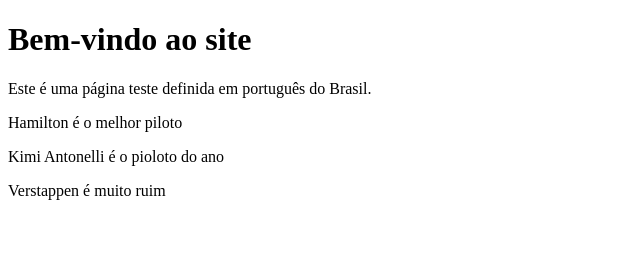
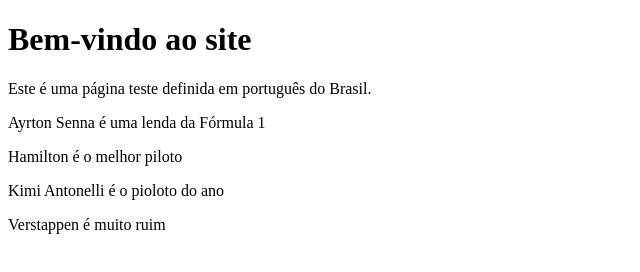
Before and after one commit to ElderSilva09/lima, a plain HTML site: page index.html in a window 1280 px wide. Shown: the whole page, without its empty margins (0-640 px from the left). Drawn offline with Linux system fonts and the light colour scheme.

Commit message:
Meu primeiro HTML

```diff
--- a/index.html
+++ b/index.html
@@ -8,6 +8,7 @@
 <body>
     <h1>Bem-vindo ao site</h1>
     <p>Este é uma página teste definida em português do Brasil.</p>
+    <p>Ayrton Senna é uma lenda da Fórmula 1</p>
     <p>Hamilton é o melhor piloto</p>
     <p>Kimi Antonelli é o pioloto do ano</p>
     <p>Verstappen é muito ruim</p>
```
